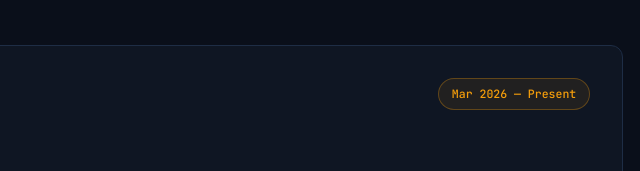
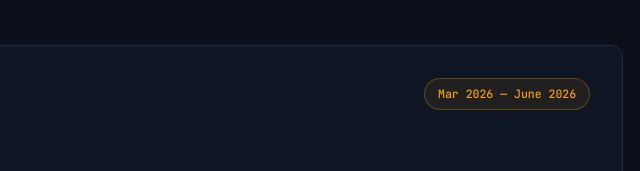
Before and after one commit to jami712/mudassir-portfolio, a plain HTML site: page index.html in a window 1280 px wide. Shown: the part 1935-2106 px from the top of the page, 513-1153 px from the left. Drawn offline with Linux system fonts and the light colour scheme.

Commit message:
Update index.html

```diff
--- a/index.html
+++ b/index.html
@@ -684,7 +684,7 @@ footer {
           <div class="exp-company">HH Tech Hub</div>
           <div class="exp-location">Rawalpindi, Pakistan</div>
         </div>
-        <span class="exp-badge active">Mar 2026 — Present</span>
+        <span class="exp-badge active">Mar 2026 — June 2026</span>
       </div>
       <div class="exp-body">
         <p>Contributing to a full-scale client business management app built entirely in Flutter/Dart, handling real responsibility on production-level code.</p>
```
